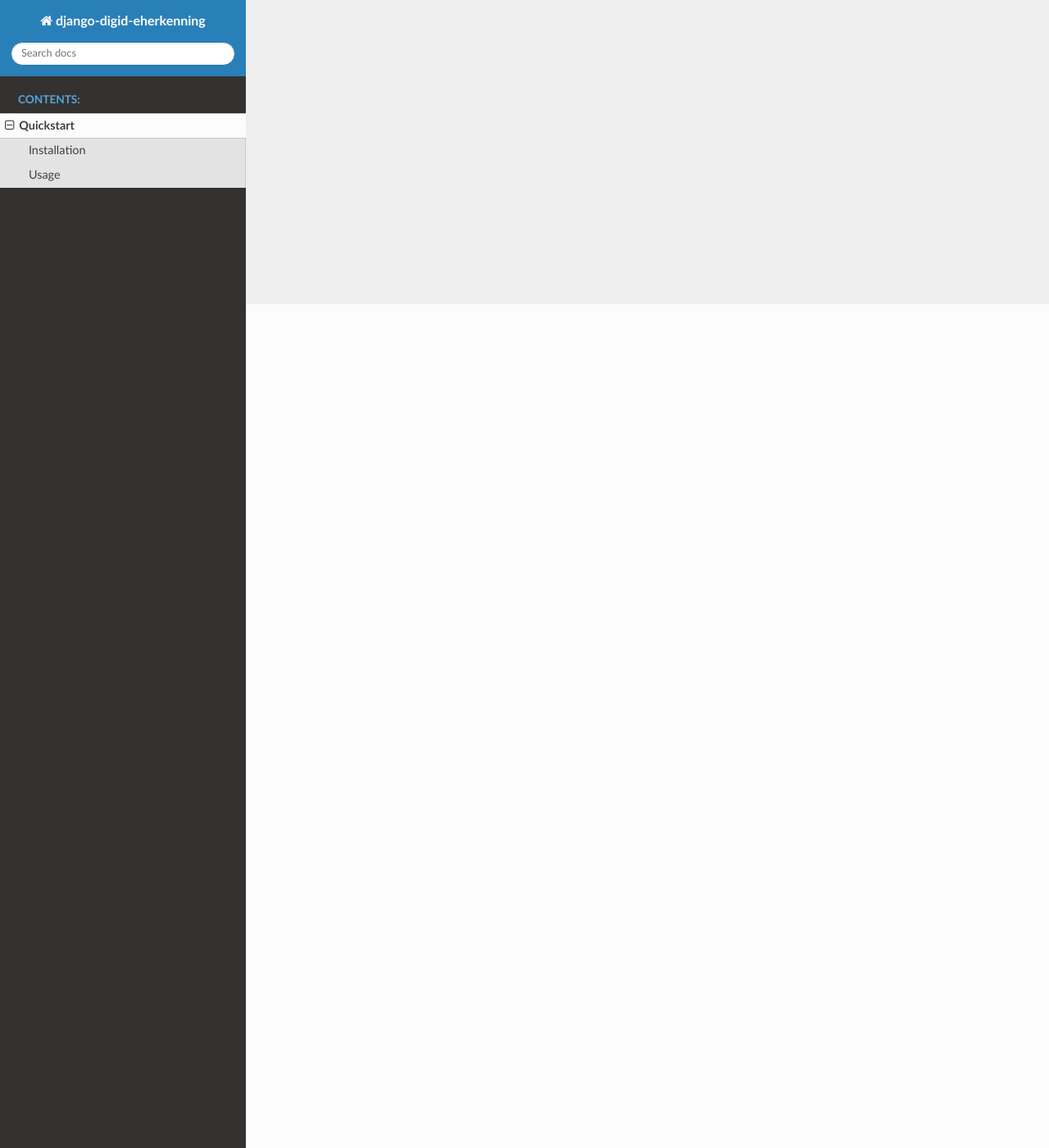
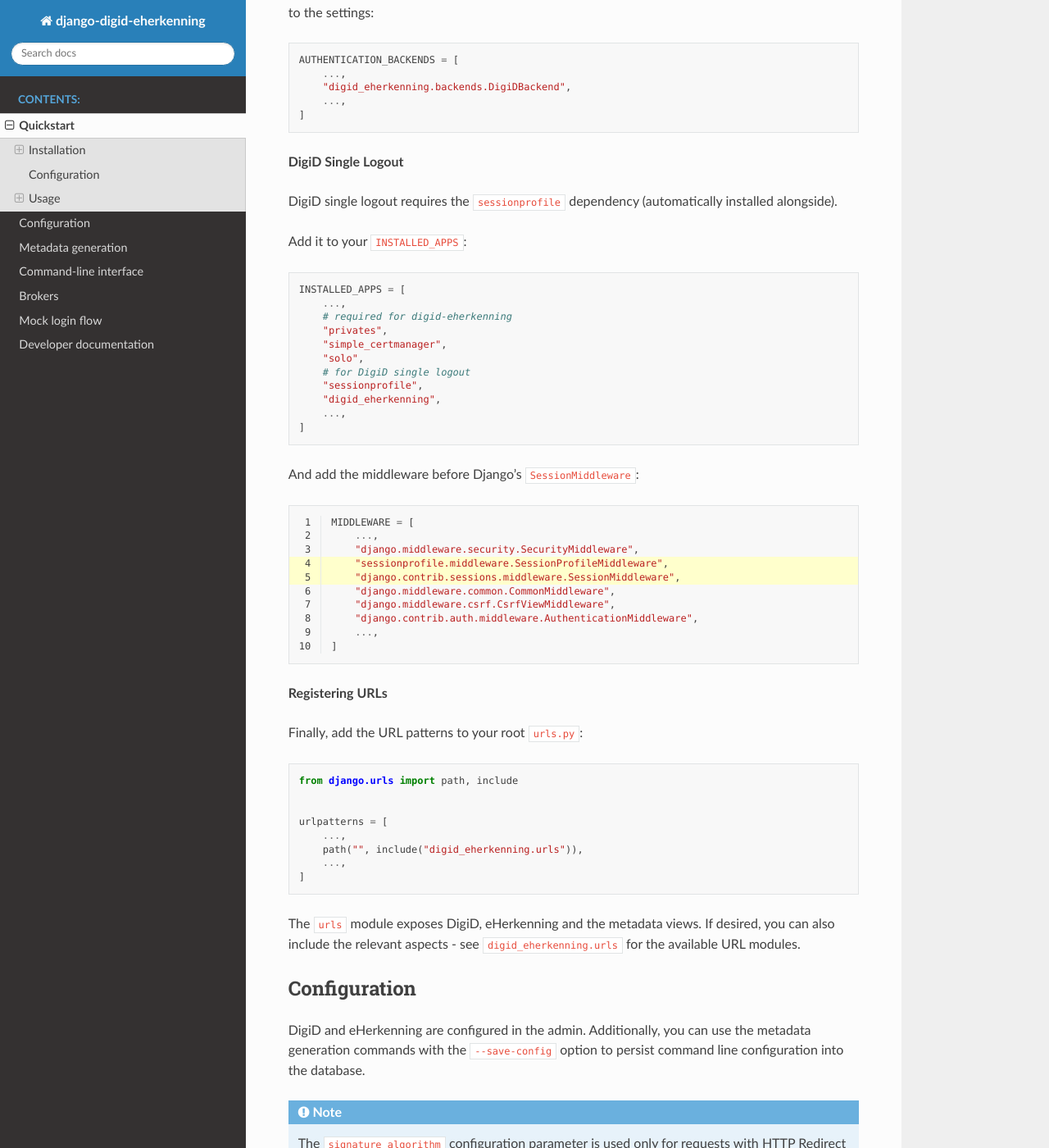
Before and after one commit to maykinmedia/django-digid-eherkenning, a Sphinx documentation site: the page built from docs/quickstart.rst, in a window 1280 px wide and 1400 px high, scrolled down 1029 px. Shown: the whole window at 82% size. Built offline with Sphinx 7.4.7 and the Read the Docs theme 2.0.0, drawn with Linux system fonts in a browser that asks for light colours; some of the changed text lies outside the part shown.

Commit message:
:pencil: Move README contents into organized documentation structure

```diff
--- a/docs/quickstart.rst
+++ b/docs/quickstart.rst
@@ -5,14 +5,148 @@
 Installation
 ============
 
-Install from PyPI with pip:
+Requirements
+------------
+
+* Python 3.7 or newer
+* setuptools 30.3.0 or above
+* Django 3.2
+* XML system packages, e.g. for Debian/Ubuntu:
+
+    - ``libxml2-dev``
+    - ``libxmlsec1-dev``
+    - ``libxmlsec1-openssl``
+
+Installation
+------------
+
+Install with pip:
 
 .. code-block:: bash
 
-    pip install {{ project_name }}
+    pip install django-digid-eherkenning
 
+Add the library and its dependencies to your ``INSTALLED_APPS``:
+
+.. code-block:: python
+
+    INSTALLED_APPS = [
+        ...,
+        # required for digid-eherkenning
+        "privates",
+        "simple_certmanager",
+        "solo",
+        "digid_eherkenning",
+        ...,
+    ]
+
+The ``sessionprofile`` dependency is required if you want to use DigiD Single Logout -
+it is used to keep track of a user's sessions.
+
+**Creating local users**
+
+If you want to create local users as part of the authentication flow, add the
+authentication backend to the settings:
+
+.. code-block:: py
+
+    AUTHENTICATION_BACKENDS = [
+        ...,
+        "digid_eherkenning.backends.DigiDBackend",
+        ...,
+    ]
+
+**DigiD Single Logout**
+
+DigiD single logout requires the ``sessionprofile`` dependency (automatically installed
+alongside).
+
+Add it to your ``INSTALLED_APPS``:
+
+.. code-block:: python
+
+    INSTALLED_APPS = [
+        ...,
+        # required for digid-eherkenning
+        "privates",
+        "simple_certmanager",
+        "solo",
+        # for DigiD single logout
+        "sessionprofile",
+        "digid_eherkenning",
+        ...,
+    ]
+
+And add the middleware before Django's ``SessionMiddleware``:
+
+.. code-block:: python
+    :linenos:
+    :emphasize-lines: 4,5
+
+    MIDDLEWARE = [
+        ...,
+        "django.middleware.security.SecurityMiddleware",
+        "sessionprofile.middleware.SessionProfileMiddleware",
+        "django.contrib.sessions.middleware.SessionMiddleware",
+        "django.middleware.common.CommonMiddleware",
+        "django.middleware.csrf.CsrfViewMiddleware",
+        "django.contrib.auth.middleware.AuthenticationMiddleware",
+        ...,
+    ]
+
+**Registering URLs**
+
+Finally, add the URL patterns to your root ``urls.py``:
+
+.. code-block:: py
+
+    from django.urls import path, include
+
+
+    urlpatterns = [
+        ...,
+        path("", include("digid_eherkenning.urls")),
+        ...,
+    ]
+
+
+The ``urls`` module exposes DigiD, eHerkenning and the metadata views. If desired,
+you can also include the relevant aspects - see ``digid_eherkenning.urls`` for the
+available URL modules.
+
+Configuration
+=============
+
+DigiD and eHerkenning are configured in the admin. Additionally, you can use the
+metadata generation commands with the ``--save-config`` option to persist command line
+configuration into the database.
+
+.. note::
+
+    The ``signature_algorithm`` configuration parameter is used only for requests with
+    HTTP Redirect binding. Login request with HTTP Post binding uses the
+    ``http://www.w3.org/2001/04/xmldsig-more#rsa-sha256`` algorithm.
 
 Usage
 =====
 
-<document how to use the app here>
+Admin integration
+-----------------
+
+In the admin you can now provide the DigiD and/or eHerkenning/eIDAS configuration, which
+will be used at runtime and during metadata generation.
+
+In your code
+------------
+
+You can now display login URLs by reversing the appropriate URL:
+
+.. code-block:: py
+
+    reverse("digid:login")
+
+or in templates:
+
+.. code-block:: django
+
+    {% url 'digid:login' %}
```
Also changed, not shown: README.rst (+4 -263 lines), docs/brokers.rst (added, +13 -0 lines), docs/cli.rst (added, +20 -0 lines), docs/configuration.rst (added, +23 -0 lines), docs/developers.rst (added, +57 -0 lines), docs/index.rst (+6 -2 lines), docs/metadata.rst (added, +19 -0 lines), docs/mocks.rst (added, +41 -0 lines).
